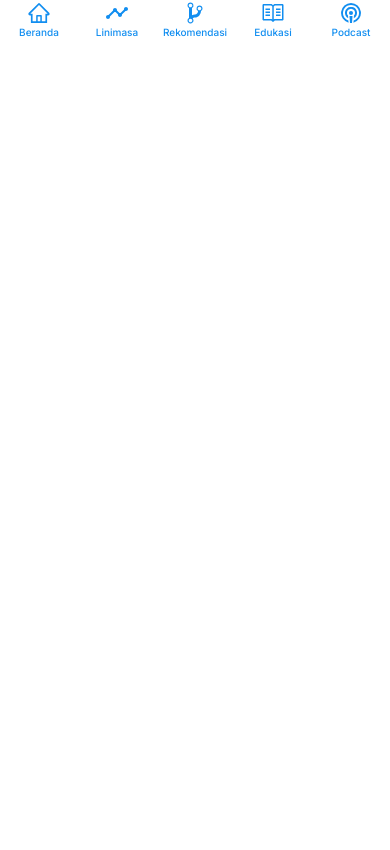
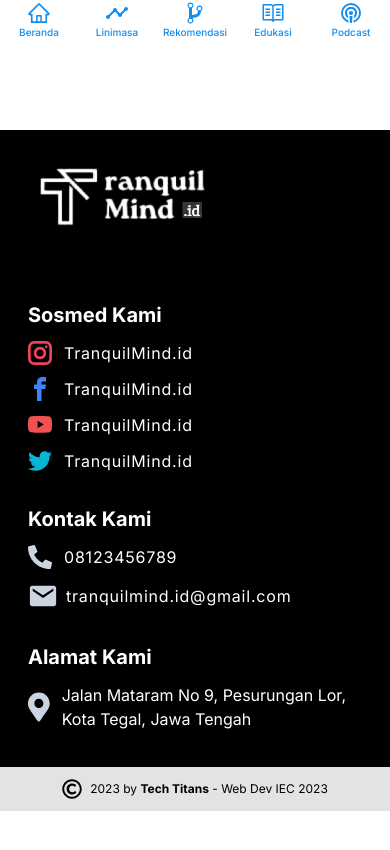
Before and after one commit to dodichakill/TranquilMindID, a Next.js app: page / in a window 390 px wide. Shown: the part 792-1642 px from the top of the page. Before the commit the page ends 922 px from the top, so only its background shows below. Built offline with nearby package versions, Linux system fonts and the light colour scheme.

Commit message:
feat(ui_footer): adding responsive footer

```diff
--- a/src/app/page.js
+++ b/src/app/page.js
@@ -1,5 +1,6 @@
 "use client";
 
+import FooterSection from "@components/FooterSection";
 import NavigationBar from "@components/NavigationBar";
 import { Button } from "flowbite-react";
 import Image from "next/image";
@@ -19,6 +20,7 @@ export default function Home() {
         <p className='text-xl'>Let's we build this web...</p>
         <Button>Get Started</Button>
       </main>
+      <FooterSection />
     </>
   );
 }
--- /dev/null
+++ b/src/components/FooterSection.jsx
@@ -0,0 +1,73 @@
+"use client";
+
+import React from "react";
+import Image from "next/image";
+import { FaPhoneAlt } from "react-icons/fa";
+import { IoMdMail } from "react-icons/io";
+import { FaMapMarkerAlt } from "react-icons/fa";
+import { FaRegCopyright } from "react-icons/fa";
+import { ImFacebook } from "react-icons/im";
+import { FaTwitter } from "react-icons/fa";
+import { BsYoutube } from "react-icons/bs";
+import { GrInstagram } from "react-icons/gr";
+
+const FooterSection = () => {
+  return (
+    <div className='w-full h-fit mb-[4rem] lg:mb-0'>
+      <div className='body-footer gap-8 sm:gap-6 lg:gap-0 grid sm:grid-cols-2 lg:grid-cols-4 place-items-start py-9 px-7 sm:pl-10 pr-10 bg-black text-white'>
+        <Image
+          width={250}
+          height={250}
+          alt='logo-tranquil'
+          src='/assets/Logo/logo-footer.png'
+          className="-translate-y-6 lg:-translate-x-0 -translate-x-6"
+        />
+        <div className='field flex flex-col items-start justify-center gap-3'>
+          <h1 className='text-xl font-bold'>Sosmed Kami</h1>
+          <p className='tracking-wider flex justify-center items-center gap-3'>
+            <GrInstagram className='cursor-pointer text-2xl text-rose-500' />{" "}
+            TranquilMind.id
+          </p>
+          <p className='tracking-wider flex justify-center items-center gap-3'>
+            <ImFacebook className='cursor-pointer text-2xl text-blue-500' />{" "}
+            TranquilMind.id
+          </p>
+          <p className='tracking-wider flex justify-center items-center gap-3'>
+            <BsYoutube className='cursor-pointer text-2xl text-red-500' />{" "}
+            TranquilMind.id
+          </p>
+          <p className='tracking-wider flex justify-center items-center gap-3'>
+            <FaTwitter className='cursor-pointer text-2xl text-cyan-500' />{" "}
+            TranquilMind.id
+          </p>
+        </div>
+        <div className='field flex flex-col items-start justify-center gap-3'>
+          <h1 className='text-xl font-bold'>Kontak Kami</h1>
+          <p className='flex justify-center items-center tracking-wider gap-3'>
+            <FaPhoneAlt className='text-2xl text-slate-300' /> 08123456789
+          </p>
+          <p className='flex justify-center items-center tracking-wider gap-2'>
+            <IoMdMail className='text-3xl text-slate-300' />{" "}
+            tranquilmind.id@gmail.com
+          </p>
+        </div>
+        <div className='field flex flex-col items-start justify-center gap-3'>
+          <h1 className='text-xl font-bold'>Alamat Kami</h1>
+          <p className='flex justify-center items-center gap-3 text-md'>
+            <FaMapMarkerAlt className='text-4xl text-slate-300' /> Jalan Mataram No
+            9, Pesurungan Lor, Kota Tegal, Jawa Tengah
+          </p>
+        </div>
+      </div>
+      <div className='copyright-footer flex justify-center items-center gap-2 text-center text-xs sm:text-md py-3 sm:py-4 bg-[#E3E3E3]'>
+        <FaRegCopyright className="text-xl" />
+        <p>
+          2023 by <span className='font-bold'>Tech Titans</span> - Web Dev IEC
+          2023
+        </p>
+      </div>
+    </div>
+  );
+};
+
+export default FooterSection;
```
Also changed, not shown: public/assets/Logo/logo-footer.png (added).
